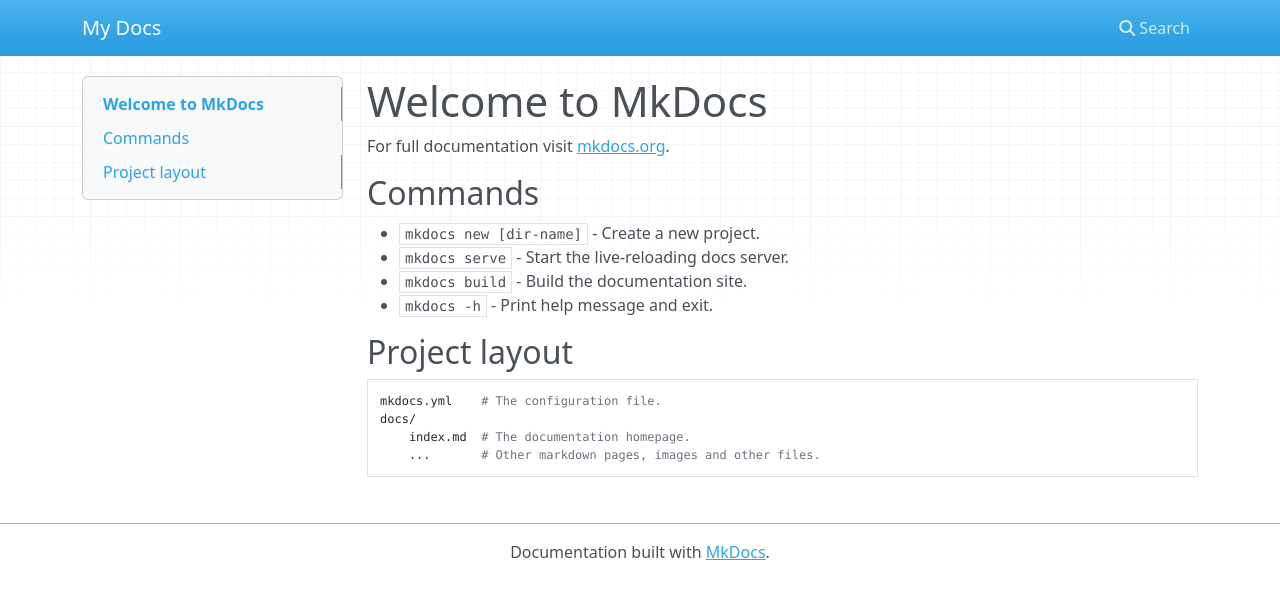
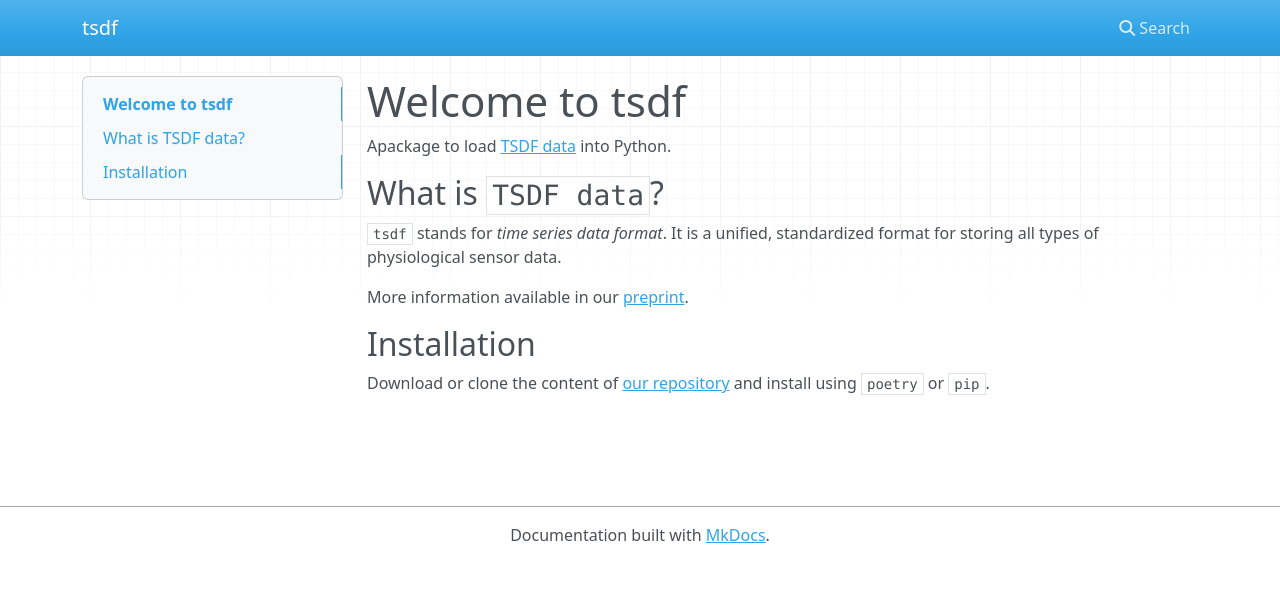
Before and after one commit to biomarkersParkinson/tsdf, an MkDocs documentation site: the page built from docs/index.md, in a window 1280 px wide. Shown: the top 599 px of the page. Built offline with MkDocs 1.6.1, drawn with Linux system fonts in a browser that asks for light colours; nearby versions of some CDN libraries.

Commit message:
Very basic mkdocs site

```diff
--- a/docs/index.md
+++ b/docs/index.md
@@ -1,17 +1,14 @@
-# Welcome to MkDocs
+# Welcome to tsdf
 
-For full documentation visit [mkdocs.org](https://www.mkdocs.org).
+Apackage to load [TSDF data](https://arxiv.org/abs/2211.11294) into Python.
 
-## Commands
+## What is `TSDF data`?
 
-* `mkdocs new [dir-name]` - Create a new project.
-* `mkdocs serve` - Start the live-reloading docs server.
-* `mkdocs build` - Build the documentation site.
-* `mkdocs -h` - Print help message and exit.
+`tsdf` stands for _time series data format_.
+It is a unified, standardized format for storing all types of physiological sensor data.
 
-## Project layout
+More information available in our [preprint](https://arxiv.org/abs/2211.11294).
 
-    mkdocs.yml    # The configuration file.
-    docs/
-        index.md  # The documentation homepage.
-        ...       # Other markdown pages, images and other files.
+## Installation
+
+Download or clone the content of [our repository](https://github.com/biomarkersParkinson/tsdf) and install using `poetry` or `pip`.
--- a/mkdocs.yml
+++ b/mkdocs.yml
@@ -1 +1 @@
-site_name: My Docs
+site_name: tsdf
--- a/pyproject.toml
+++ b/pyproject.toml
@@ -10,6 +10,7 @@
 python = "^3.9"
 flatten-json = "^0.1.13"
 numpy = "^1.24.1"
+mkdocs = "^1.4.2"
 
 [tool.poetry.dev-dependencies]
 
```
Also changed, not shown: README.md (+2 -0 lines), 2 other files.
